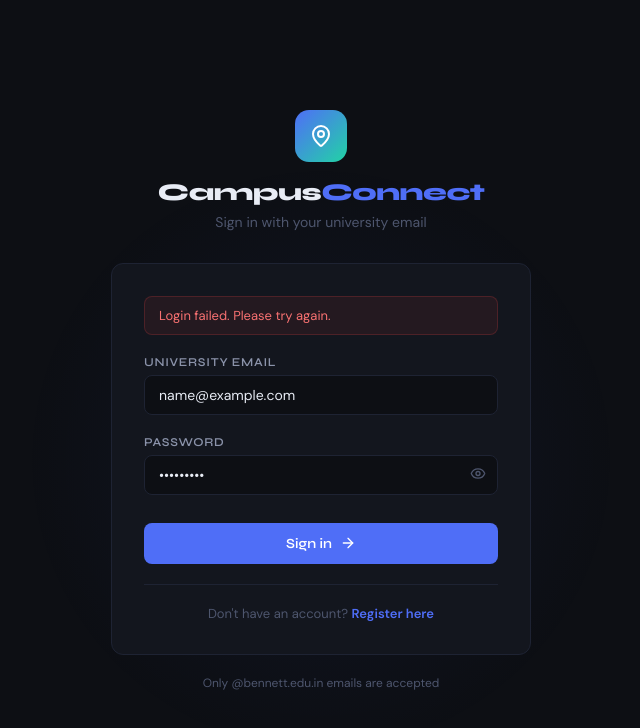
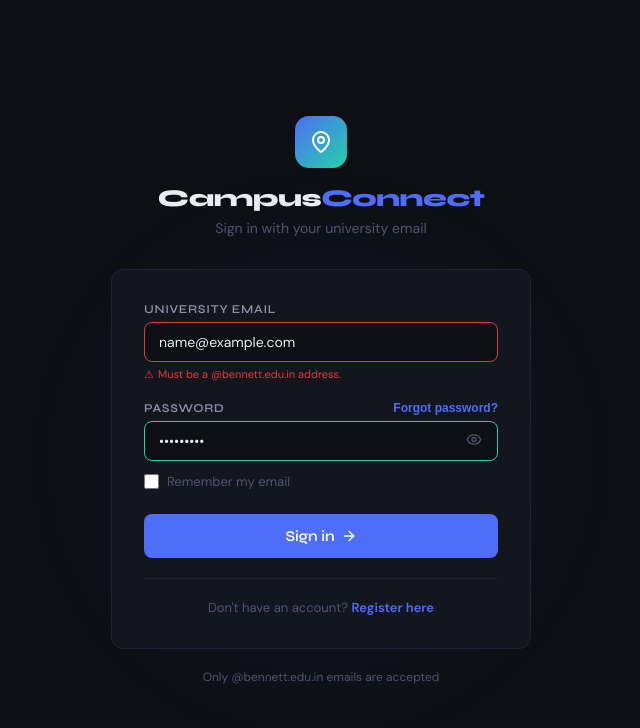
Before and after one commit to Nakkuuul/frontend-campusconnect, a Next.js app: page /login in a window 1280 px wide. Both pictures are taken after typing "name@example.com", "Sample123" into the empty fields and a click on the button "Sign in". Shown: the top 728 px of the page, without its empty margins (319-959 px from the left). Built offline with nearby package versions, Linux system fonts and the light colour scheme; no server answers.

Commit message:
fix: enhance UX of login page

```diff
--- a/app/login/page.tsx
+++ b/app/login/page.tsx
@@ -1,37 +1,122 @@
 'use client';
 import Link from 'next/link';
 import { useRouter } from 'next/navigation';
-import { useState } from 'react';
-import { MapPin, Eye, EyeOff, ArrowRight } from 'lucide-react';
+import { useState, useEffect } from 'react';
+import { MapPin, Eye, EyeOff, ArrowRight, CheckCircle } from 'lucide-react';
 import { authService } from '../../lib/services/auth.service';
+
+const EMAIL_REGEX = /^[^\s@]+@bennett\.edu\.in$/i;
 
 export default function LoginPage() {
   const router = useRouter();
-  const [showPass, setShowPass] = useState(false);
-  const [form, setForm]         = useState({ email: '', password: '' });
-  const [loading, setLoading]   = useState(false);
-  const [error, setError]       = useState('');
+  const [showPass, setShowPass]   = useState(false);
+  const [form, setForm]           = useState({ email: '', password: '' });
+  const [touched, setTouched]     = useState({ email: false, password: false });
+  const [loading, setLoading]     = useState(false);
+  const [success, setSuccess]     = useState(false);
+  const [error, setError]         = useState('');
+  const [shake, setShake]         = useState(false);
+  const [rememberMe, setRememberMe] = useState(false);
+
+  // Pre-fill email if remembered
+  useEffect(() => {
+    const saved = localStorage.getItem('cc_remembered_email');
+    if (saved) { setForm(f => ({ ...f, email: saved })); setRememberMe(true); }
+  }, []);
+
+  const fieldErrors = {
+    email:    touched.email    && !EMAIL_REGEX.test(form.email)   ? 'Must be a @bennett.edu.in address.' : '',
+    password: touched.password && form.password.length < 8        ? 'Password must be at least 8 characters.' : '',
+  };
+
+  const isFormValid = EMAIL_REGEX.test(form.email) && form.password.length >= 8;
+
+  const triggerShake = () => {
+    setShake(true);
+    setTimeout(() => setShake(false), 600);
+  };
 
   const handleSubmit = async (e: React.FormEvent) => {
     e.preventDefault();
+    setTouched({ email: true, password: true });
+    if (!isFormValid) { triggerShake(); return; }
+
     setLoading(true);
     setError('');
     try {
       await authService.login(form);
-      router.push('/dashboard');
+      if (rememberMe) localStorage.setItem('cc_remembered_email', form.email);
+      else localStorage.removeItem('cc_remembered_email');
+      setSuccess(true);
+      setTimeout(() => router.push('/dashboard'), 900);
     } catch (err: unknown) {
-      const error = err as { response?: { data?: { message?: string } } };
-      setError(error.response?.data?.message || 'Login failed. Please try again.');
+      const e = err as { response?: { data?: { message?: string } } };
+      setError(e.response?.data?.message || 'Login failed. Please try again.');
+      triggerShake();
     } finally {
       setLoading(false);
     }
   };
 
+  const inputBorderColor = (field: 'email' | 'password') => {
+    if (!touched[field]) return 'var(--border)';
+    if (fieldErrors[field]) return '#e53935';
+    if (field === 'email' && EMAIL_REGEX.test(form.email)) return '#22d3a5';
+    if (field === 'password' && form.password.length >= 8) return '#22d3a5';
+    return 'var(--border)';
+  };
+
   return (
     <div style={{ minHeight: '100vh', background: 'var(--bg)', display: 'flex', alignItems: 'center', justifyContent: 'center', padding: 24 }}>
+      <style>{`
+        @keyframes shake {
+          0%, 100% { transform: translateX(0); }
+          15% { transform: translateX(-6px); }
+          30% { transform: translateX(6px); }
+          45% { transform: translateX(-4px); }
+          60% { transform: translateX(4px); }
+          75% { transform: translateX(-2px); }
+          90% { transform: translateX(2px); }
+        }
+        @keyframes slideDown {
+          from { opacity: 0; transform: translateY(-6px); }
+          to   { opacity: 1; transform: translateY(0); }
+        }
+        @keyframes successPulse {
+          0%   { box-shadow: 0 0 0 0 rgba(34,211,165,0.4); }
+          70%  { box-shadow: 0 0 0 10px rgba(34,211,165,0); }
+          100% { box-shadow: 0 0 0 0 rgba(34,211,165,0); }
+        }
+        .shake { animation: shake 0.6s ease; }
+        .slide-down { animation: slideDown 0.2s ease; }
+        .input-enhanced {
+          width: 100%;
+          box-sizing: border-box;
+          transition: border-color 0.2s, box-shadow 0.2s;
+        }
+        .input-enhanced:focus {
+          outline: none;
+          box-shadow: 0 0 0 3px rgba(79,110,247,0.12);
+        }
+        .submit-btn {
+          width: 100%;
+          justify-content: center;
+          padding: 13px;
+          font-size: 15px;
+          transition: opacity 0.2s, transform 0.1s;
+        }
+        .submit-btn:not(:disabled):hover { transform: translateY(-1px); }
+        .submit-btn:not(:disabled):active { transform: translateY(0); }
+        .submit-btn:disabled { opacity: 0.7; cursor: not-allowed; }
+        .remember-check { width: 15px; height: 15px; cursor: pointer; accent-color: var(--accent); }
+        .field-hint { font-size: 11px; margin-top: 5px; display: flex; align-items: center; gap: 4px; animation: slideDown 0.2s ease; }
+      `}</style>
+
       <div style={{ position: 'fixed', top: '20%', left: '50%', transform: 'translateX(-50%)', width: 600, height: 600, background: 'radial-gradient(circle, rgba(79,110,247,0.07) 0%, transparent 70%)', pointerEvents: 'none' }} />
 
       <div className="animate-fadeUp" style={{ width: '100%', maxWidth: 420, position: 'relative', zIndex: 10 }}>
+
+        {/* Logo */}
         <div style={{ textAlign: 'center', marginBottom: 32 }}>
           <div style={{ width: 52, height: 52, borderRadius: 14, background: 'linear-gradient(135deg, var(--accent), var(--accent-2))', display: 'flex', alignItems: 'center', justifyContent: 'center', margin: '0 auto 16px' }}>
             <MapPin size={24} color="#fff" />
@@ -42,42 +127,133 @@ export default function LoginPage() {
           <p style={{ color: 'var(--text-muted)', fontSize: 14, marginTop: 6 }}>Sign in with your university email</p>
         </div>
 
-        <div className="card" style={{ padding: 32 }}>
-          {error && (
-            <div style={{ padding: '10px 14px', background: 'rgba(239,68,68,0.08)', border: '1px solid rgba(239,68,68,0.2)', borderRadius: 8, marginBottom: 20, fontSize: 13, color: '#f87171' }}>
-              {error}
+        {/* Card */}
+        <div className={`card ${shake ? 'shake' : ''}`} style={{ padding: 32 }}>
+
+          {/* Success state */}
+          {success && (
+            <div className="slide-down" style={{ textAlign: 'center', padding: '12px 0 20px' }}>
+              <div style={{ width: 52, height: 52, borderRadius: '50%', background: 'rgba(34,211,165,0.12)', border: '1px solid rgba(34,211,165,0.3)', display: 'flex', alignItems: 'center', justifyContent: 'center', margin: '0 auto 14px', animation: 'successPulse 1s ease' }}>
+                <CheckCircle size={26} color="#22d3a5" />
+              </div>
+              <p style={{ fontFamily: 'Syne', fontWeight: 700, fontSize: 15, marginBottom: 4 }}>Signed in!</p>
+              <p style={{ fontSize: 13, color: 'var(--text-muted)' }}>Redirecting to dashboard…</p>
             </div>
           )}
 
-          <form onSubmit={handleSubmit}>
+          {/* Form */}
+          {!success && (
+            <form onSubmit={handleSubmit} noValidate>
+
+              {/* API error banner */}
+              {error && (
+                <div className="slide-down" style={{ padding: '10px 14px', background: 'rgba(239,68,68,0.08)', border: '1px solid rgba(239,68,68,0.25)', borderRadius: 8, marginBottom: 20, fontSize: 13, color: '#f87171', display: 'flex', alignItems: 'center', gap: 8 }}>
+                  <span style={{ fontSize: 15 }}>⚠</span> {error}
+                </div>
+              )}
+
+              {/* Email */}
               <div style={{ marginBottom: 20 }}>
-              <label className="label">University Email</label>
-              <input className="input" type="email" placeholder="you@bennett.edu.in"
-                value={form.email} onChange={e => setForm(f => ({ ...f, email: e.target.value }))} required />
+                <label className="label" htmlFor="email">University Email</label>
+                <input
+                  id="email"
+                  className="input input-enhanced"
+                  type="email"
+                  placeholder="you@bennett.edu.in"
+                  value={form.email}
+                  onChange={e => setForm(f => ({ ...f, email: e.target.value }))}
+                  onBlur={() => setTouched(t => ({ ...t, email: true }))}
+                  autoComplete="email"
+                  style={{ borderColor: inputBorderColor('email') }}
+                  required
+                />
+                {touched.email && fieldErrors.email && (
+                  <p className="field-hint" style={{ color: '#e53935' }}>
+                    <span>⚠</span> {fieldErrors.email}
+                  </p>
+                )}
+                {touched.email && !fieldErrors.email && form.email && (
+                  <p className="field-hint" style={{ color: '#22d3a5' }}>
+                    <CheckCircle size={11} /> Looks good
+                  </p>
+                )}
               </div>
 
-            <div style={{ marginBottom: 28 }}>
-              <label className="label">Password</label>
+              {/* Password */}
+              <div style={{ marginBottom: 12 }}>
+                <div style={{ display: 'flex', justifyContent: 'space-between', alignItems: 'center', marginBottom: 6 }}>
+                  <label className="label" htmlFor="password" style={{ marginBottom: 0 }}>Password</label>
+                  <button type="button" style={{ background: 'none', border: 'none', fontSize: 12, color: 'var(--accent)', cursor: 'pointer', fontWeight: 600, padding: 0 }}>
+                    Forgot password?
+                  </button>
+                </div>
                 <div style={{ position: 'relative' }}>
-                <input className="input" type={showPass ? 'text' : 'password'} placeholder="••••••••"
-                  value={form.password} onChange={e => setForm(f => ({ ...f, password: e.target.value }))}
-                  style={{ paddingRight: 44 }} required />
+                  <input
+                    id="password"
+                    className="input input-enhanced"
+                    type={showPass ? 'text' : 'password'}
+                    placeholder="••••••••"
+                    value={form.password}
+                    onChange={e => setForm(f => ({ ...f, password: e.target.value }))}
+                    onBlur={() => setTouched(t => ({ ...t, password: true }))}
+                    autoComplete="current-password"
+                    style={{ paddingRight: 44, borderColor: inputBorderColor('password') }}
+                    required
+                  />
                   <button type="button" onClick={() => setShowPass(!showPass)}
-                  style={{ position: 'absolute', right: 12, top: '50%', transform: 'translateY(-50%)', background: 'none', border: 'none', cursor: 'pointer' }}>
+                    style={{ position: 'absolute', right: 12, top: '50%', transform: 'translateY(-50%)', background: 'none', border: 'none', cursor: 'pointer', padding: 4 }}
+                    aria-label={showPass ? 'Hide password' : 'Show password'}>
                     {showPass ? <EyeOff size={16} color="var(--text-muted)" /> : <Eye size={16} color="var(--text-muted)" />}
                   </button>
                 </div>
+                {touched.password && fieldErrors.password && (
+                  <p className="field-hint" style={{ color: '#e53935' }}>
+                    <span>⚠</span> {fieldErrors.password}
+                  </p>
+                )}
               </div>
 
-            <button type="submit" className="btn-primary" style={{ width: '100%', justifyContent: 'center', padding: '12px' }} disabled={loading}>
-              {loading ? 'Signing in…' : <> Sign in <ArrowRight size={16} /></>}
+              {/* Remember me */}
+              <div style={{ display: 'flex', alignItems: 'center', gap: 8, marginBottom: 24 }}>
+                <input
+                  type="checkbox"
+                  id="remember"
+                  className="remember-check"
+                  checked={rememberMe}
+                  onChange={e => setRememberMe(e.target.checked)}
+                />
+                <label htmlFor="remember" style={{ fontSize: 13, color: 'var(--text-muted)', cursor: 'pointer', userSelect: 'none' }}>
+                  Remember my email
+                </label>
+              </div>
+
+              {/* Submit */}
+              <button
+                type="submit"
+                className="btn-primary submit-btn"
+                disabled={loading}
+              >
+                {loading
+                  ? <span style={{ display: 'flex', alignItems: 'center', gap: 8, justifyContent: 'center' }}>
+                      <span style={{ width: 14, height: 14, border: '2px solid rgba(255,255,255,0.3)', borderTop: '2px solid #fff', borderRadius: '50%', display: 'inline-block', animation: 'spin 0.7s linear infinite' }} />
+                      Signing in…
+                    </span>
+                  : <span style={{ display: 'flex', alignItems: 'center', gap: 6, justifyContent: 'center' }}>
+                      Sign in <ArrowRight size={16} />
+                    </span>
+                }
               </button>
+
+              <style>{`@keyframes spin { to { transform: rotate(360deg); } }`}</style>
             </form>
+          )}
 
           <div className="divider" />
           <p style={{ textAlign: 'center', fontSize: 13, color: 'var(--text-muted)' }}>
             Don&apos;t have an account?{' '}
-            <Link href="/register" style={{ color: 'var(--accent)', textDecoration: 'none', fontWeight: 600 }}>Register here</Link>
+            <Link href="/register" style={{ color: 'var(--accent)', textDecoration: 'none', fontWeight: 600 }}>
+              Register here
+            </Link>
           </p>
         </div>
 
```
Lines whose indentation alone changed are shown as unchanged.
